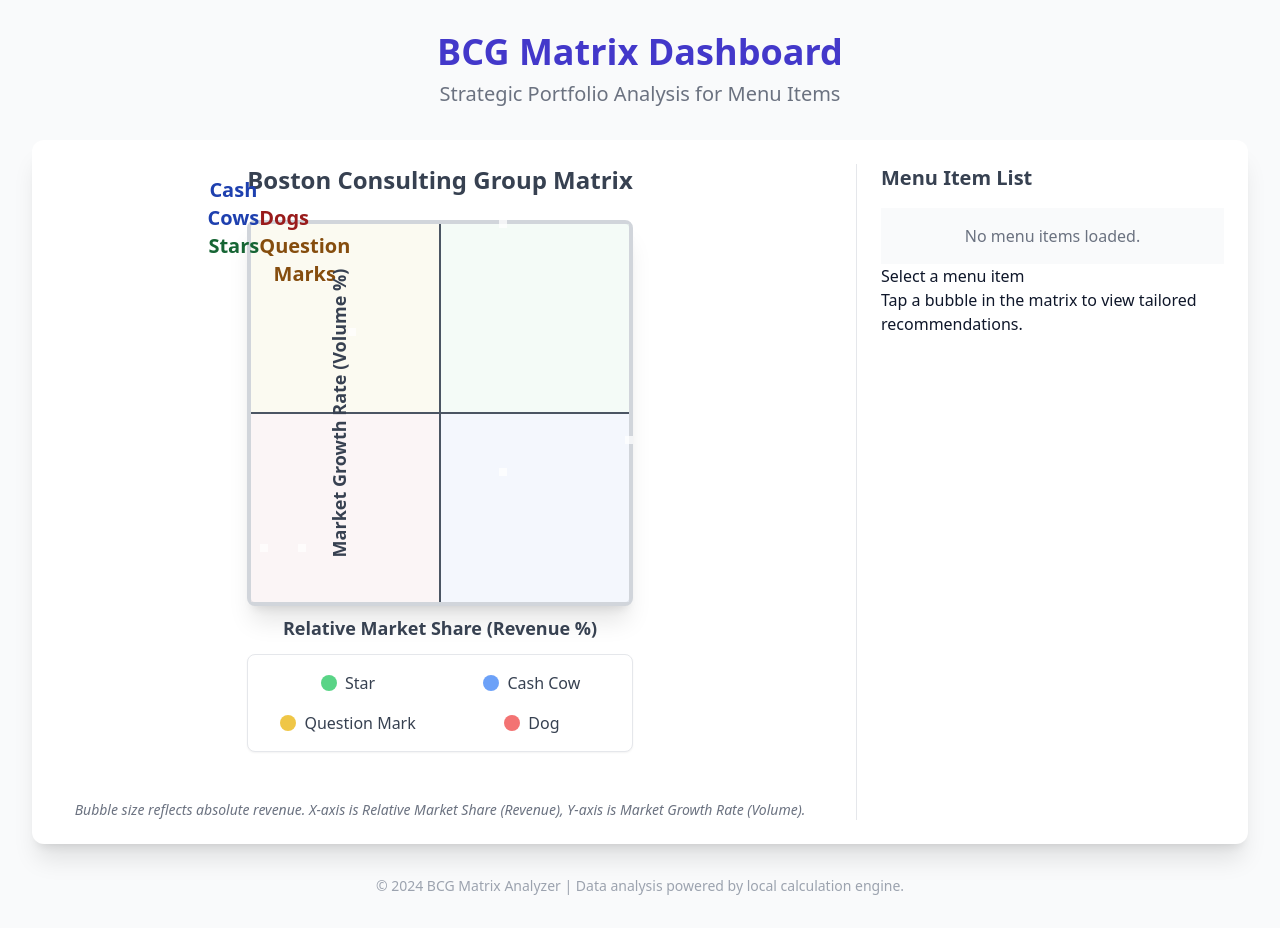
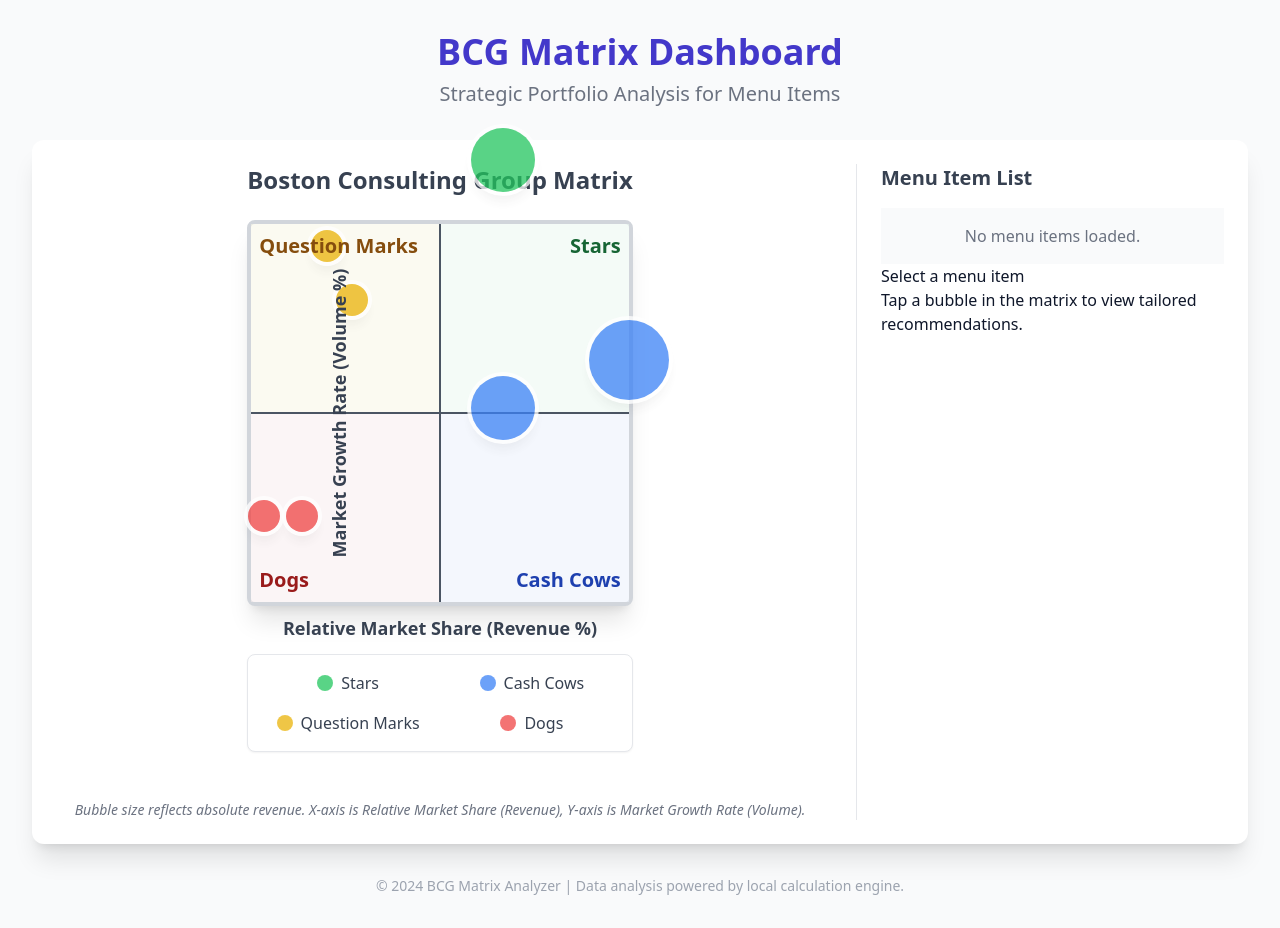
Before and after one commit to Link-Jason/BCGmarketingApp, a Next.js app: page / in a window 1280 px wide. Built offline with nearby package versions, Linux system fonts and the light colour scheme.

Commit message:
fix: MatrixChart CSS for safe sizing and correct label positioning

```diff
--- a/components/MatrixChart.jsx
+++ b/components/MatrixChart.jsx
@@ -1,21 +1,25 @@
 import React from 'react';
 
-// Define colors for the bubbles
+// Define colors and recommended action for the bubbles
 const classificationColors = {
-  'Star': 'bg-green-500 hover:bg-green-600',
-  'Cash Cow': 'bg-blue-500 hover:bg-blue-600',
-  'Question Mark': 'bg-yellow-500 hover:bg-yellow-600',
-  'Dog': 'bg-red-500 hover:bg-red-600',
+  'Star': { class: 'bg-green-500 hover:bg-green-600', text: 'Stars' },
+  'Cash Cow': { class: 'bg-blue-500 hover:bg-blue-600', text: 'Cash Cows' },
+  'Question Mark': { class: 'bg-yellow-500 hover:bg-yellow-600', text: 'Question Marks' },
+  'Dog': { class: 'bg-red-500 hover:bg-red-600', text: 'Dogs' },
+};
+
+// Map calculated size (0-100) to standard Tailwind size classes for safety
+const getSizeClass = (size) => {
+    if (size >= 80) return 'h-20 w-20'; // max size
+    if (size >= 60) return 'h-16 w-16';
+    if (size >= 40) return 'h-12 w-12';
+    if (size >= 20) return 'h-8 w-8'; // min size
+    return 'h-6 w-6';
 };
 
 // Component for a single, positioned data bubble
 const DataBubble = ({ item }) => {
-  // Use the calculated size (0-100) to map to a reasonable pixel size range
-  // Minimum size 32px (h-8/w-8) to maximum 80px (h-20/w-20)
-  const baseSize = 8;
-  // Custom size calculation to map the 0-100 scale to pixel dimensions for Tailwind JIT
-  const pixelSize = baseSize + (item.size / 100) * (20 - baseSize);
-  const sizeClass = `h-[${pixelSize}px] w-[${pixelSize}px]`;
+  const sizeClass = getSizeClass(item.size);
 
   // Calculate position: X is straight percentage, Y is inverted (CSS 0% is top of the relative container)
   const leftPosition = `${item.x}%`;
@@ -24,12 +28,11 @@ const DataBubble = ({ item }) => {
   return (
     <div
       className={`absolute rounded-full shadow-lg transition-all duration-300 transform -translate-x-1/2 -translate-y-1/2
-        ${classificationColors[item.classification]} ${sizeClass} cursor-pointer opacity-75 ring-4 ring-white`}
+        ${classificationColors[item.classification].class} ${sizeClass} cursor-pointer opacity-75 ring-4 ring-white`}
       style={{ left: leftPosition, bottom: bottomPosition }}
       // Use the 'title' attribute for a tooltip on hover
       title={`${item.name} (${item.classification}) - Share: ${item.x.toFixed(1)}%, Growth: ${item.y.toFixed(1)}%, Revenue: $${item.revenue.toLocaleString()}`}
     >
-      {/* Bubble text could go here if needed, but the title attribute handles tooltips simply */}
     </div>
   );
 };
@@ -71,12 +74,12 @@ const MatrixChart = ({ data }) => {
                 <DataBubble key={index} item={item} />
             ))}
 
-            {/* Quadrant Labels */}
-            <div className="absolute text-center p-2 text-gray-800 font-bold text-lg pointer-events-none">
-                <span className="absolute top-2 left-2 text-xl text-yellow-800">Question Marks</span>
-                <span className="absolute top-2 right-2 text-xl text-green-800">Stars</span>
-                <span className="absolute bottom-2 left-2 text-xl text-red-800">Dogs</span>
-                <span className="absolute bottom-2 right-2 text-xl text-blue-800">Cash Cows</span>
+            {/* Quadrant Labels - Fixed absolute positioning */}
+            <div className="absolute top-0 left-0 w-full h-full p-4 pointer-events-none">
+                <span className="absolute top-2 left-2 text-xl text-yellow-800 font-bold">Question Marks</span>
+                <span className="absolute top-2 right-2 text-xl text-green-800 font-bold">Stars</span>
+                <span className="absolute bottom-2 left-2 text-xl text-red-800 font-bold">Dogs</span>
+                <span className="absolute bottom-2 right-2 text-xl text-blue-800 font-bold">Cash Cows</span>
             </div>
 
             {/* X-Axis Label (Bottom) */}
@@ -96,8 +99,8 @@ const MatrixChart = ({ data }) => {
         <div className="mt-12 p-4 border rounded-lg shadow-sm bg-white grid grid-cols-2 gap-4 text-center w-full max-w-md">
             {Object.keys(classificationColors).map(key => (
                 <div key={key} className="flex items-center space-x-2 justify-center">
-                    <div className={`h-4 w-4 rounded-full ${classificationColors[key]} opacity-75`}></div>
-                    <span className="font-medium text-gray-700">{key}</span>
+                    <div className={`h-4 w-4 rounded-full ${classificationColors[key].class} opacity-75`}></div>
+                    <span className="font-medium text-gray-700">{classificationColors[key].text}</span>
                 </div>
             ))}
         </div>
```
